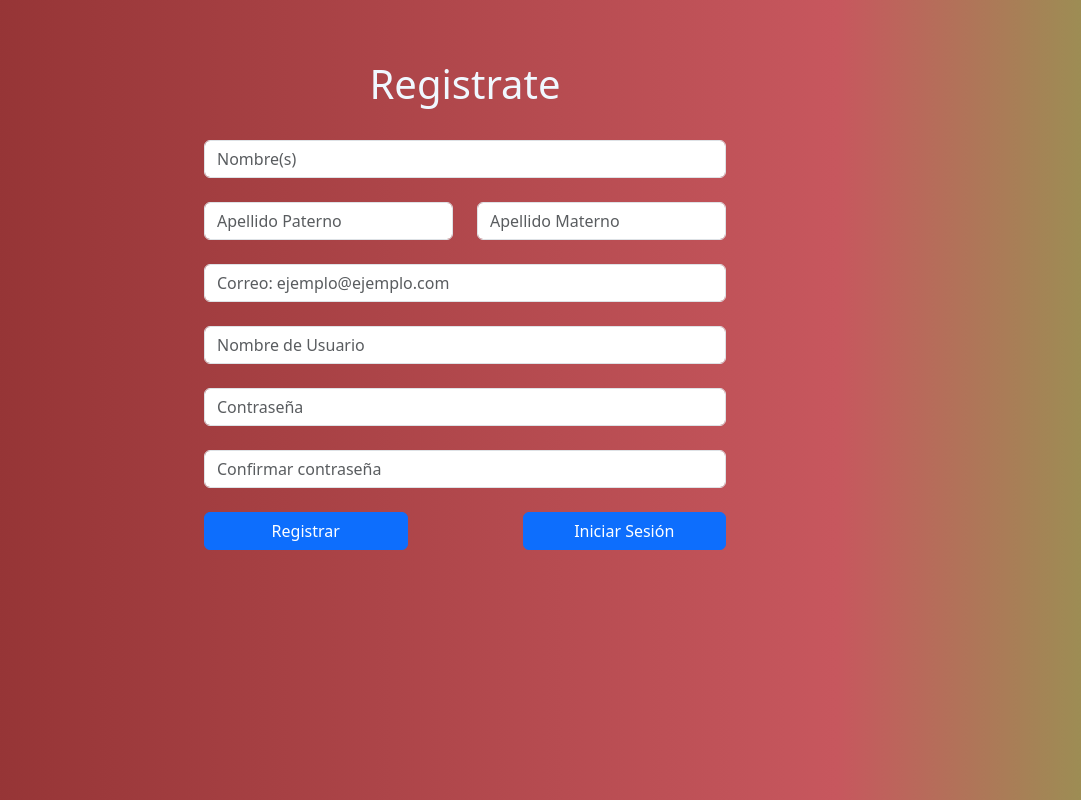
After one commit to JuanTYDEV/InnovaTube, a PHP site: page /register/v/RegisterV_form.php in a window 1280 px wide. The commit adds this page. Shown: the whole page, without its empty margins (175-1256 px from the left). Run offline with PHP 8.4, Linux system fonts and the light colour scheme; some libraries are stand-ins or nearby versions.

Commit message:
FuncionamientoDeRegistro

```diff
--- /dev/null
+++ b/html/register/v/RegisterV_form.php
@@ -0,0 +1,213 @@
+<!doctype html>
+<html lang="en">
+
+<head>
+    <title>InnovaTuve</title>
+    <!-- Required meta tags -->
+    <meta charset="utf-8" />
+    <meta
+        name="viewport"
+        content="width=device-width, initial-scale=1, shrink-to-fit=no" />
+
+    <!-- Bootstrap CSS v5.2.1 -->
+    <link
+        href="bootstrap/css/bootstrap.min.css"
+        rel="stylesheet" />
+
+    <!-- sweetalert2 -->
+    <script src="sweetalert2-11.21.0/package/dist/sweetalert2.all.min.js"></script>
+    <link rel="stylesheet" href="sweetalert2-11.21.0/package/dist/sweetalert2.min.css">
+
+    <!-- reCATCHA -->
+    <script src="https://www.google.com/recaptcha/api.js" async defer></script>
+
+
+    <!-- animaciones  -->
+    <style>
+        body {
+            padding-top: 60px;
+            /* Ajusta este valor según la altura de tu navbar */
+            width: 100vw;
+            height: 100vh;
+
+        }
+
+        body {
+            background: linear-gradient(90deg, rgba(140, 46, 46, 1) 0%, rgba(199, 87, 94, 1) 79%, rgba(153, 146, 83, 1) 100%);
+        }
+
+        @keyframes wipe-in-right {
+            from {
+                clip-path: inset(0 100% 0 0);
+            }
+
+            to {
+                clip-path: inset(0 0 0 0);
+            }
+        }
+
+        [transition-style="in:wipe:right"] {
+            animation: 2.5s cubic-bezier(.25, 1, .30, 1) wipe-in-right both;
+        }
+
+        #registroform {
+            opacity: 0;
+            transition: opacity 0.5s ease-in-out;
+            animation: 2.5s cubic-bezier(.25, 1, .30, 1) wipe-in-right both;
+        }
+    </style>
+    <!-- Funcionalidad -->
+    <script>
+        function inicio_session() {
+            location.href = "index.php?accion=formulario_login"
+        }
+    </script>
+</head>
+
+<body>
+    <header>
+        <!-- place navbar here -->
+    </header>
+    <main>
+
+        <div class="container text-center">
+            <div class="row align-items-start">
+                <div class="col-3">
+
+                </div>
+                <div class="col-6">
+
+
+                    <div class="container text-center">
+                        <div class="row mb-4">
+                            <div class="col">
+                                <h1 style="color: aliceblue;">Registrate</h1>
+                            </div>
+                        </div>
+                    </div>
+
+                    <form action="index.php?accion=registro" method="post" id="registroform" name="registroform">
+
+                        <div class="container text-center">
+                            <div class="row mb-4">
+                                <div class="col">
+                                    <input type="text" class="form-control" placeholder="Nombre(s)" aria-label="Nombre(s)" id="nombres" name="nombres">
+                                </div>
+                            </div>
+
+                            <div class="row mb-4">
+                                <div class="col-6 ">
+                                    <input type="text" class="form-control" placeholder="Apellido Paterno" aria-label="Apellido Paterno" id="apellido_paterno" name="apellido_paterno">
+                                </div>
+                                <div class="col-6">
+                                    <input type="text" class="form-control" placeholder="Apellido Materno" aria-label="Apellido Materno" id="apellido_materno" name="apellido_materno">
+                                </div>
+                            </div>
+
+                            <div class="row mb-4">
+                                <div class="col">
+                                    <input type="text" class="form-control" placeholder="Correo: ejemplo@ejemplo.com" aria-label="Correo: ejemplo@ejemplo.com" id="mail" name="mail">
+                                </div>
+                            </div>
+
+                            <div class="row mb-4">
+                                <div class="col">
+
+                                    <input type="text" class="form-control" placeholder="Nombre de Usuario" aria-label="Nombre de Usuario" id="nombre_usuario" name="nombre_usuario" required>
+                                </div>
+                            </div>
+
+                            <div class="row mb-4">
+                                <div class="col">
+                                    <input type="password" class="form-control" placeholder="Contraseña" aria-label="Contraseña" id="contrasena" name="contrasena" required>
+                                </div>
+                            </div>
+
+                            <div class="row mb-4">
+                                <div class="col">
+                                    <input type="password" class="form-control" placeholder="Confirmar contraseña" aria-label="Confirmar contraseña" id="contrasena_confirm" name="contrasena_confirm" required>
+                                </div>
+                            </div>
+
+                            <div class="row mb-4">
+                                <div class="col-5 ">
+                                    <div class="d-grid gap-2">
+                                        <button type="submit" class="btn btn-primary">Registrar</button>
+                                    </div>
+
+                                </div>
+                                <div class="col-2">
+
+                                </div>
+                                <div class="col-5">
+                                    <div class="d-grid gap-2">
+                                        <button type="button" class="btn btn-primary" onclick="inicio_session()" id="login" name="login">Iniciar Sesión</button>
+                                    </div>
+                                </div>
+                            </div>
+                            <div class="row mb-4">
+                                <div class="col">
+                                    <div class="g-recaptcha" data-sitekey="6LeA6jsrAAAAAOeLlO1-Uj7PPps12JQwhw08pfy5"></div>
+                                </div>
+                            </div>
+                        </div>
+
+                </div>
+
+                <!-- <button type="submit">Registrar</button> -->
+                </form>
+
+            </div>
+        </div>
+
+        <!-- alertas -->
+        <?php if (isset($error)) { ?>
+            <script>
+                Swal.fire({
+                    title: "Error!",
+                    text: <?php echo json_encode($error); ?>,
+                    icon: <?php echo json_encode($logo); ?>
+                });
+
+                let nombres = document.getElementById("nombres");
+                let apellido_paterno = document.getElementById("apellido_paterno");
+                let apellido_materno = document.getElementById("apellido_materno");
+
+                nombres.value = <?php echo json_encode($_POST['nombres']); ?>;
+                apellido_paterno.value = <?php echo json_encode($_POST['apellido_paterno']); ?>;
+                apellido_materno.value = <?php echo json_encode($_POST['apellido_materno']); ?>;
+            </script>
+        <?php } ?>
+
+        <?php if (isset($validado)) { ?>
+            <script>
+                Swal.fire({
+                    title: "Registro Exitoso",
+                    text: <?php echo json_encode($validado); ?>,
+                    icon: "success",
+                    didClose: () => {
+                        window.location.href = "configuracion.php";
+                    }
+                });
+            </script>
+        <?php } ?>
+
+        <script>
+            document.addEventListener("DOMContentLoaded", function() {
+                let formulario = document.getElementById("registroform");
+                formulario.style.opacity = "1";
+            });
+        </script>
+    </main>
+    <footer>
+        <!-- place footer here -->
+    </footer>
+    <!-- Bootstrap JavaScript Libraries -->
+
+
+    <script
+        src="bootstrap/js/bootstrap.bundle.min.js"></script>
+
+</body>
+
+</html>
```
Also changed, not shown: html/configuracion.php (added, +8 -0 lines), html/index.php (+21 -9 lines), html/register/c/RegisterC.php (added, +89 -0 lines), html/register/m/RegisterM.php (added, +70 -0 lines).
